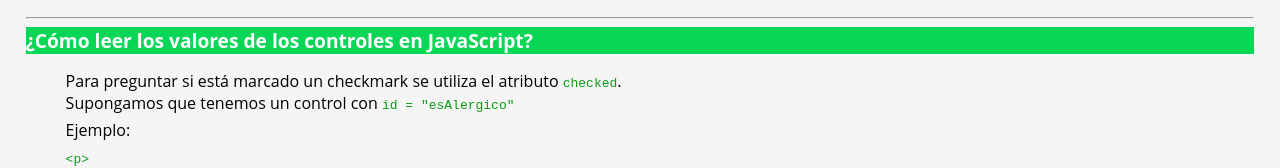
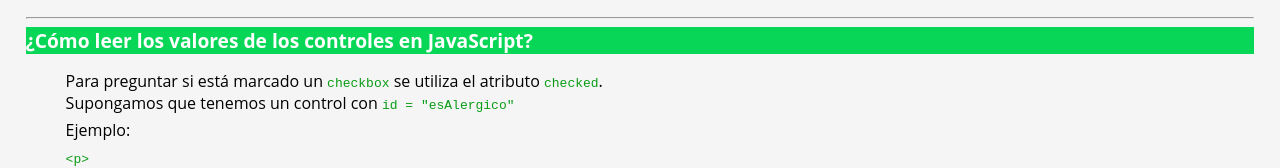
Before and after one commit to contenido-vario/formularios, a plain HTML site: page index.html in a window 1280 px wide. Shown: the part 1231-1399 px from the top of the page. Drawn offline with Linux system fonts and the light colour scheme.

Commit message:
Update index.html

```diff
--- a/index.html
+++ b/index.html
@@ -430,7 +430,7 @@
    <hr>
    <h2 class="verde">¿Cómo leer los valores de los controles en JavaScript?</h2>
    <blockquote>
-      <p class="mb">Para preguntar si está marcado un checkmark se utiliza el atributo <code>checked</code>.<br>
+      <p class="mb">Para preguntar si está marcado un <code>checkbox</code> se utiliza el atributo <code>checked</code>.<br>
          Supongamos que tenemos un control con <code>id = "esAlergico"</code></p>
       <p class="mb">Ejemplo:</p>
       <p class="mb"><code>
```
